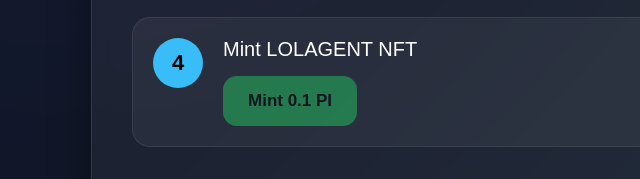
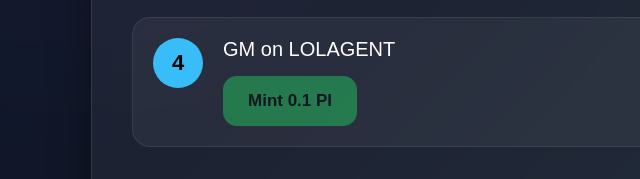
Before and after one commit to mursidi93/lolagent, a website: page index.html in a window 1280 px wide. Shown: the part 1049-1228 px from the top of the page, 74-714 px from the left. Drawn offline with Linux system fonts and the light colour scheme; a script that the page names is missing.

Commit message:
Update index.html

```diff
--- a/index.html
+++ b/index.html
@@ -575,7 +575,7 @@ Login Pi
 <div>
 
 <div class="step-text">
-Mint LOLAGENT NFT
+GM on LOLAGENT
 </div>
 
 <button
```
